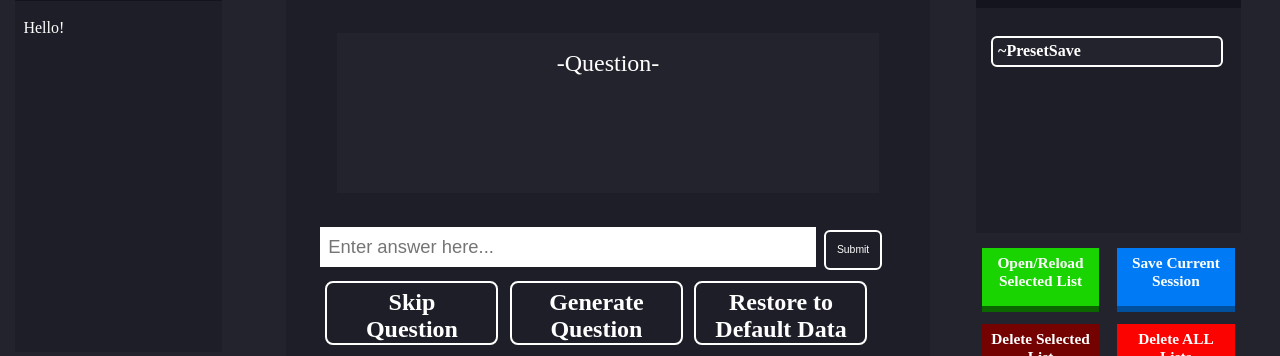
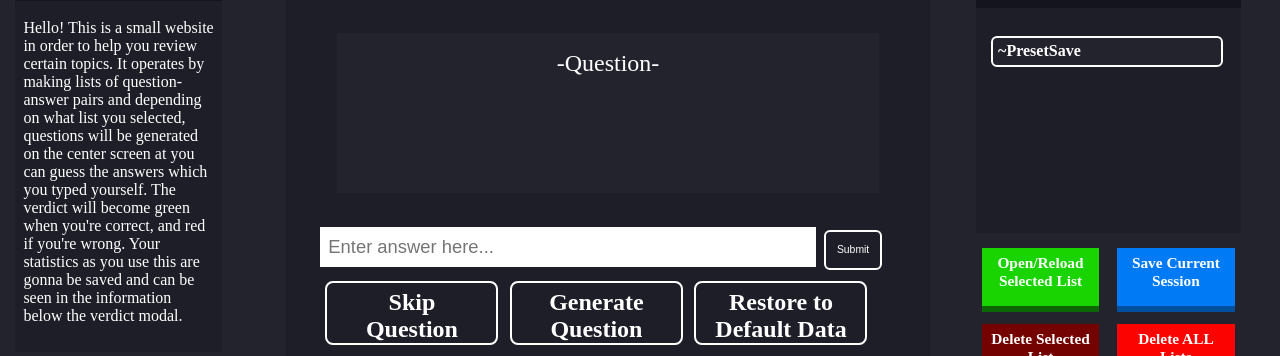
Before and after one commit to mijutzy/rndmzr, a plain HTML site: page index.html in a window 1280 px wide. Shown: the part 208-564 px from the top of the page. Drawn offline with Linux system fonts and the light colour scheme.

Commit message:
Update index.html

```diff
--- a/index.html
+++ b/index.html
@@ -22,7 +22,7 @@
           Help?
         </div>
         <div class="text">
-          Hello!
+          Hello! This is a small website in order to help you review certain topics. It operates by making lists of question-answer pairs and depending on what list you selected, questions will be generated on the center screen at you can guess the answers which you typed yourself. The verdict will become green when you're correct, and red if you're wrong. Your statistics as you use this are gonna be saved and can be seen in the information below the verdict modal.
         </div>
       </div>
       <div class="modal" id="ARI">
```
